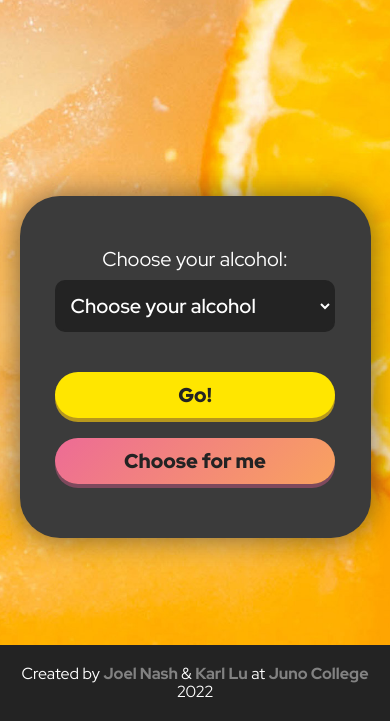
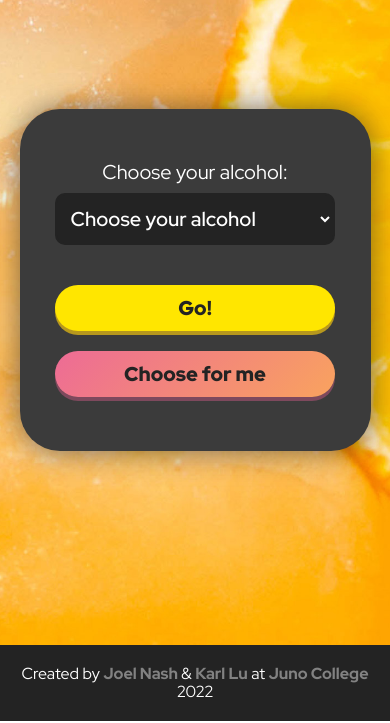
Before and after one commit to drinkoclock/app, a plain HTML site: page index.html in a window 390 px wide. Shown: the part 121-844 px from the top of the page. Drawn offline with Linux system fonts and the light colour scheme.

Commit message:
adjusted form slide relative placement

```diff
--- a/styles/sass/partials/_mediaQueries.scss
+++ b/styles/sass/partials/_mediaQueries.scss
@@ -164,4 +164,8 @@
     .inactiveDrink {
         display: none;
     }
+
+    #formSlide {
+        top: 10vh;
+    }
 }
```
Also changed, not shown: styles/styles.css.
